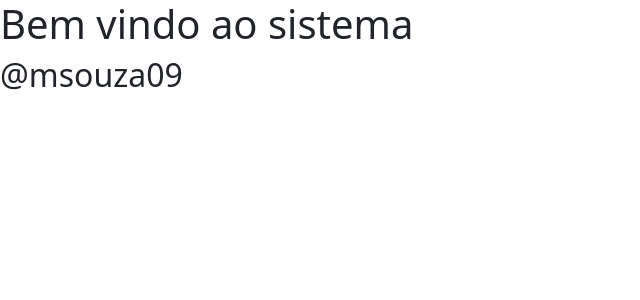
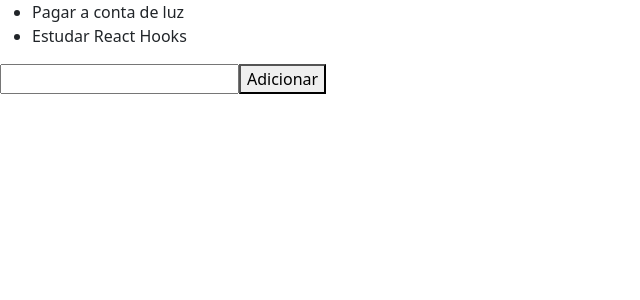
Before and after one commit to msouza09/course-react, a React (Create React App) app: page / in a window 1280 px wide. Shown: the top 300 px of the page, without its empty margins (0-640 px from the left). Built offline with nearby package versions, Linux system fonts and the light colour scheme.

Commit message:
useState

```diff
--- a/src/App.js
+++ b/src/App.js
@@ -1,10 +1,35 @@
-import React from "react"
+import React, { useState } from 'react';
 
-export default function App(){
-  return(
+
+function App() {
+
+  const [tarefas, setTarefas] = useState([
+    'Pagar a conta de luz',
+    'Estudar React Hooks'
+  ]);
+  const [input, setInput] = useState('');
+
+  function handleAdd(){
+    setTarefas([...tarefas, input])
+    setInput('');
+  }
+
+
+
+  return (
     <div>
-      <h1>Bem vindo ao sistema</h1>
-      <h2>@msouza09</h2>
+
+      <ul>
+        {tarefas.map(tarefa => (
+          <li key={tarefa}>{tarefa}</li>
+        ))}
+      </ul>
+
+      <input type="text" value={input} onChange={e => setInput(e.target.value)}/>
+      <button type="button" onClick={handleAdd}>Adicionar</button>
+
     </div>
-  )
+  );
 }
+
+export default App;
```
